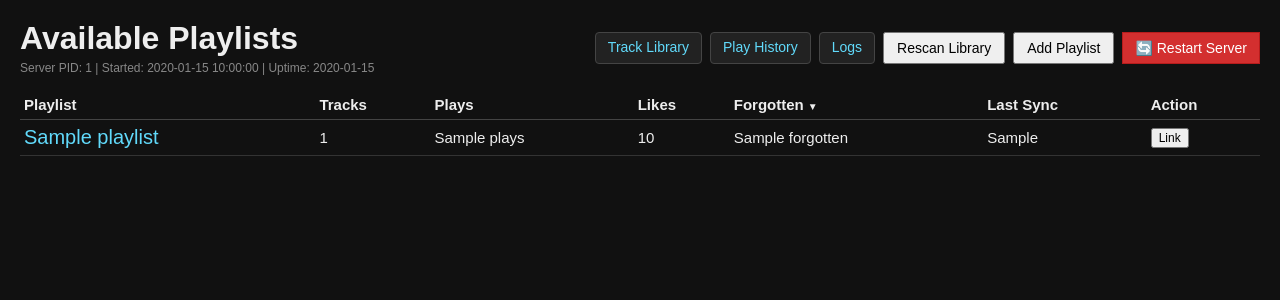
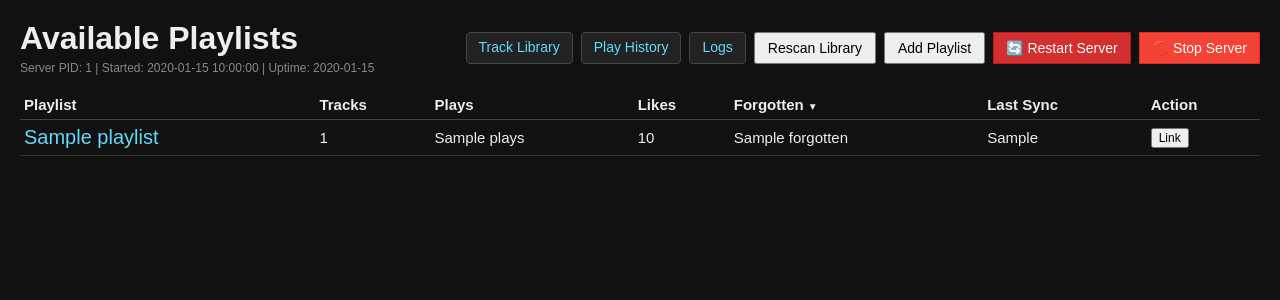
Before and after one commit to elimS2/SyncPlay-Hub, a Flask app: template templates/playlists.html in a window 1280 px wide. Shown: the top 300 px of the page. Run offline with Flask 3, Linux system fonts and the light colour scheme; the template is opened without the code that fills it: most values are stand-ins (such as "Sample title", 1, 10 or a date in 2020); parts of the project's set-up code (start-up, migrations or seed data) failed here and were passed over.

Commit message:
Add stop server functionality: implement /api/stop endpoint in web_player.py for graceful server shutdown, and update playlists.html to include a stop server button with corresponding client-side handling.

```diff
--- a/templates/playlists.html
+++ b/templates/playlists.html
@@ -31,6 +31,7 @@
       <button id="scanBtn" style="padding:6px 12px;font-size:14px;cursor:pointer;">Rescan Library</button>
       <button id="addPlBtn" style="padding:6px 12px;font-size:14px;cursor:pointer;">Add Playlist</button>
       <button id="restartBtn" style="padding:6px 12px;font-size:14px;cursor:pointer;background:#d32f2f;color:#fff;border:1px solid #b71c1c;">🔄 Restart Server</button>
+      <button id="stopBtn" style="padding:6px 12px;font-size:14px;cursor:pointer;background:#f44336;color:#fff;border:1px solid #d32f2f;">🛑 Stop Server</button>
     </div>
   </div>
 
@@ -134,13 +135,31 @@
             // No alerts, just wait and reload
             setTimeout(() => {
                 location.reload();
-            }, 3000);
+            }, 4000);
         }catch(err){
             // Server likely restarting, try to reload
             setTimeout(() => {
                 location.reload();
-            }, 3000);
+            }, 4000);
         }
+    });
+
+    /* ---- Stop Server ---- */
+    const stopBtn = document.getElementById('stopBtn');
+    stopBtn?.addEventListener('click', async () => {
+        if(!confirm('Are you sure you want to stop the server? You will need to restart it manually.')) return;
+        stopBtn.disabled = true;
+        stopBtn.textContent = '⏳ Stopping...';
+        try{
+            await fetch('/api/stop', {
+                method:'POST',
+                headers:{'Content-Type':'application/json'}
+            });
+        }catch(err){
+            // Server likely stopped, this is expected
+        }
+        // Show message that server is stopped
+        document.body.innerHTML = '<div style="text-align:center;margin-top:100px;font-family:Arial;color:#fff;background:#111;height:100vh;display:flex;flex-direction:column;justify-content:center;"><h1>🛑 Server Stopped</h1><p>The server has been stopped successfully.<br>Check your console window - you can restart it using the same command.</p></div>';
     });
 
     // Resync buttons
--- a/web_player.py
+++ b/web_player.py
@@ -644,17 +644,18 @@ def api_restart():
         restart_cmd = [sys.executable] + sys.argv
 
         try:
-            # Start new process
+            # Start new process in same console window (no CREATE_NEW_CONSOLE)
             if os.name == 'nt':  # Windows
-                subprocess.Popen(restart_cmd, creationflags=subprocess.CREATE_NEW_CONSOLE)
+                # Use subprocess without creating new console window
+                subprocess.Popen(restart_cmd, creationflags=0)
             else:  # Unix/Linux/Mac
                 subprocess.Popen(restart_cmd)
 
             print(f"✅ New server process started, terminating current PID {current_pid}")
 
-            # Terminate current process
-            time.sleep(1)  # Give new process time to start
-            os._exit(0)  # Force exit without cleanup
+            # Give new process time to start before terminating
+            time.sleep(1.5)
+            os._exit(0)  # Force exit current process
 
         except Exception as e:
             print(f"❌ Error during restart: {e}")
@@ -663,6 +664,36 @@ def api_restart():
     threading.Thread(target=restart_server, daemon=True).start()
 
     return jsonify({"status": "ok", "message": "Server restarting..."})
+
+
+@app.route("/api/stop", methods=["POST"])
+def api_stop():
+    """Stop Flask server gracefully."""
+
+    def stop_server():
+        # Give a moment for the response to be sent
+        import time
+        time.sleep(0.5)
+
+        # Log current PID before stopping
+        current_pid = os.getpid()
+        print(f"🛑 Stopping server PID {current_pid} at {datetime.datetime.now().strftime('%Y-%m-%d %H:%M:%S')}")
+        print("✅ Server stopped gracefully")
+        print("💡 You can restart the server by running the same command again")
+
+        # Graceful shutdown using Flask's built-in mechanism
+        func = request.environ.get('werkzeug.server.shutdown')
+        if func is None:
+            # Fallback for different WSGI servers
+            import signal
+            os.kill(os.getpid(), signal.SIGTERM)
+        else:
+            func()
+
+    # Start stop in a separate thread
+    threading.Thread(target=stop_server, daemon=True).start()
+
+    return jsonify({"status": "ok", "message": "Server stopping..."})
 
 
 if __name__ == "__main__":
```
